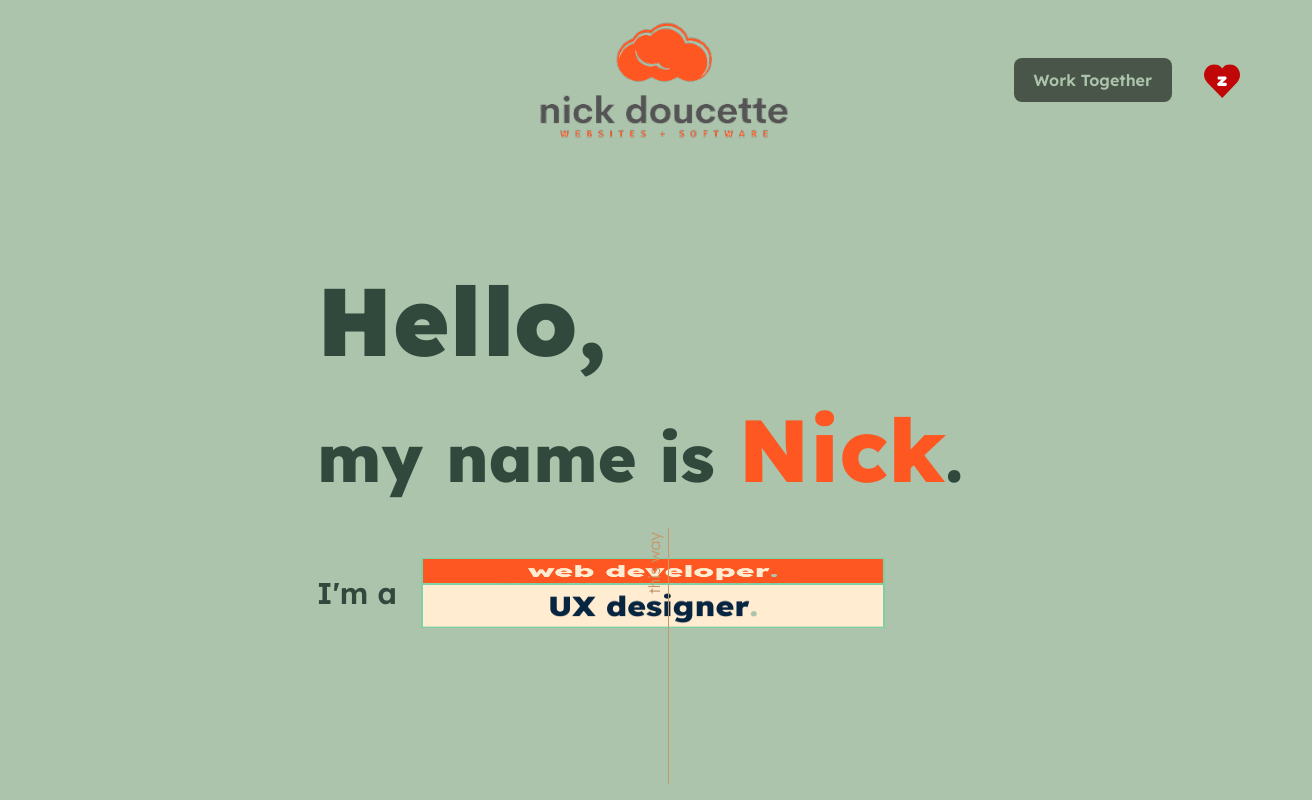
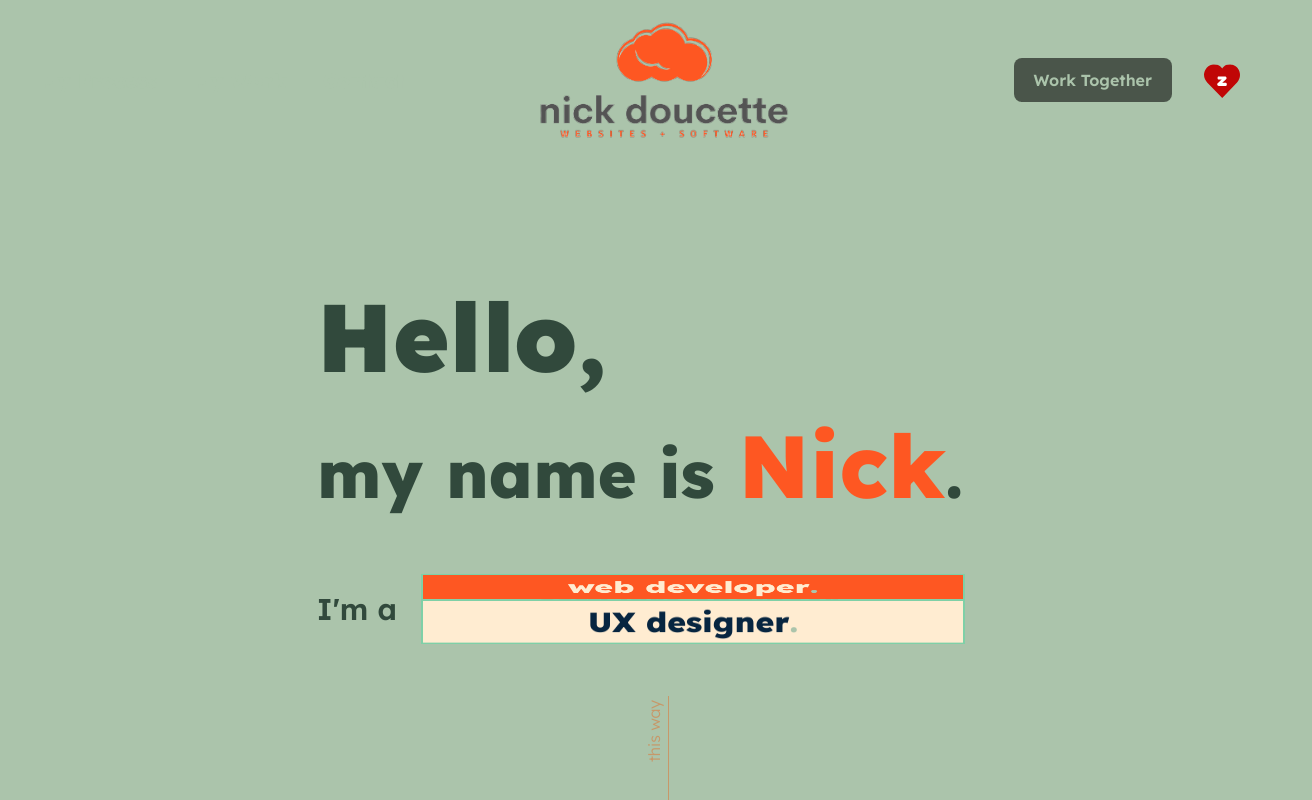
Before and after one commit to nickdoucette24/portfolio, a React (Create React App) app in the folder client/: page / in a window 1280 px wide. Shown: the top 800 px of the page, 1312 px wide, since content can reach past the window. Built offline with nearby package versions, Linux system fonts and the light colour scheme.

Commit message:
Hero section fully responsive as it stands. Still unsure if I'll add a decal, photo, or something else to the hero section as well.

```diff
--- a/client/src/pages/LandingPage/LandingPage.js
+++ b/client/src/pages/LandingPage/LandingPage.js
@@ -20,13 +20,15 @@ const LandingPage = () => {
       }
     );
 
-    if (aboutSectionRef.current) {
-      observer.observe(aboutSectionRef.current);
+    const currentRef = aboutSectionRef.current; // Store the current value
+
+    if (currentRef) {
+      observer.observe(currentRef);
     }
 
     return () => {
-      if (aboutSectionRef.current) {
-        observer.unobserve(aboutSectionRef.current);
+      if (currentRef) {
+        observer.unobserve(currentRef);
       }
     };
   }, []);
--- a/client/src/pages/LandingPage/LandingPage.scss
+++ b/client/src/pages/LandingPage/LandingPage.scss
@@ -33,11 +33,24 @@ body {
     left: 50vw;
     z-index: 0;
 
+    @include tablet {
+      top: 38rem;
+    }
+
+    @include laptop {
+      top: 42rem;
+    }
+
+    @include desktop {
+      top: 43.5rem;
+    }
+
     &--title {
       writing-mode: vertical-rl;
       text-orientation: sideways;
       transform: rotate(180deg);
       color: $lion;
+      cursor: default;
       margin: 0.25rem;
       transition: color 0.1s ease-in-out;
 
@@ -69,8 +82,11 @@ body {
   @include tablet {
     flex-direction: row;
     justify-content: center;
-    padding: 1rem 2rem;
     gap: 7%;
+  }
+
+  @include laptop {
+    margin-top: 8rem;
   }
 
   // &__headshot {
@@ -132,6 +148,7 @@ body {
     display: flex;
     flex-direction: column;
     align-items: center;
+
     @include tablet {
       display: flex;
       flex-direction: column;
@@ -145,6 +162,10 @@ body {
       @include h1;
       text-align: center;
       margin: 2.5rem 0 0 0;
+
+      @include tablet {
+        margin-top: 4rem;
+      }
 
       @include laptop {
         margin-top: 7rem;
@@ -262,13 +283,13 @@ body {
   }
 
   @include tablet {
-    width: 14.5rem;
+    width: 15rem;
     font-size: 1.35rem;
     padding: 1.25rem 1rem;
   }
 
   @include laptop {
-    width: 29rem;
+    width: 34rem;
     height: 3.25rem;
     font-size: 2rem;
     padding: 1.5rem;
```
